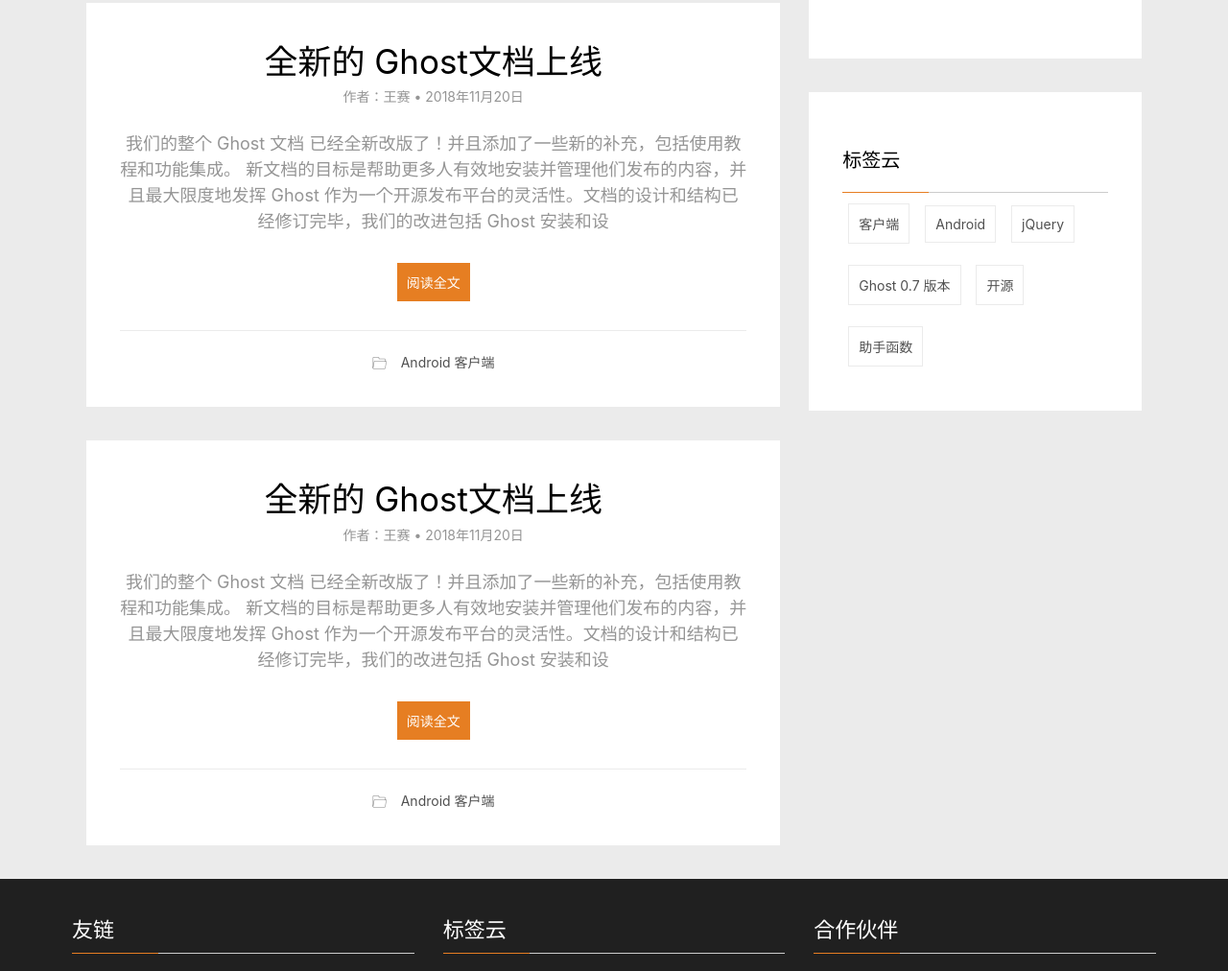
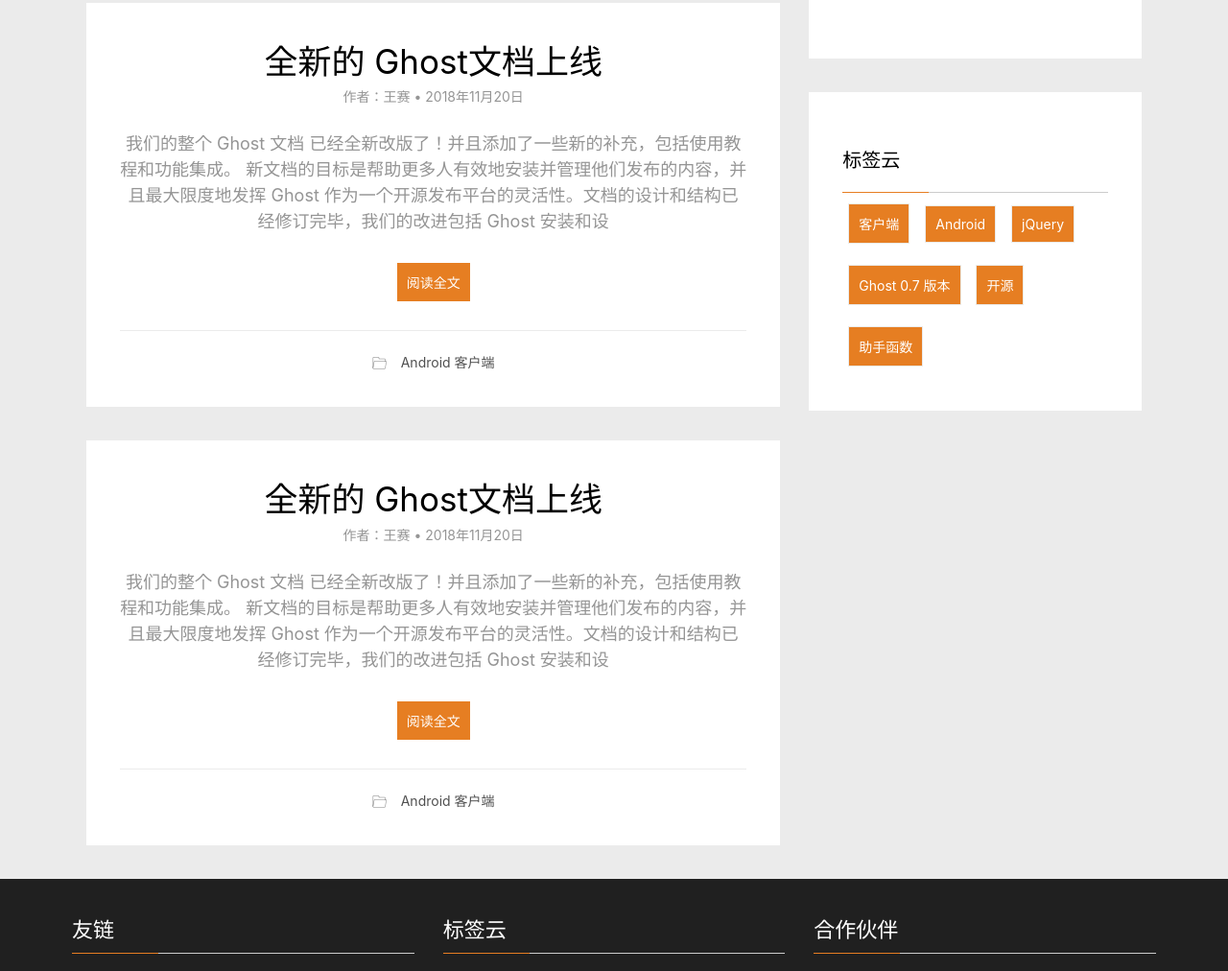
Before and after one commit to suckitfa/qietuzai-css-layout, a website: page src/midea-query/index.html in a window 1280 px wide. Shown: the part 738-1750 px from the top of the page at 96% size. Drawn offline with Linux system fonts and the light colour scheme.

Commit message:
refactor: 调整css

```diff
--- a/src/midea-query/css/index.css
+++ b/src/midea-query/css/index.css
@@ -136,9 +136,11 @@
 
 .main-aside a {
     border: 1px solid #ebebeb;
+    background-color:#e67e22 ;
     display: inline-block;
     margin:11px 6px;
     padding: 10px;
+    color: white;
 }
 /* 底栏 */
 .foot {
```
Also changed, not shown: src/midea-query/index.html (+1 -0 lines), README.md.
